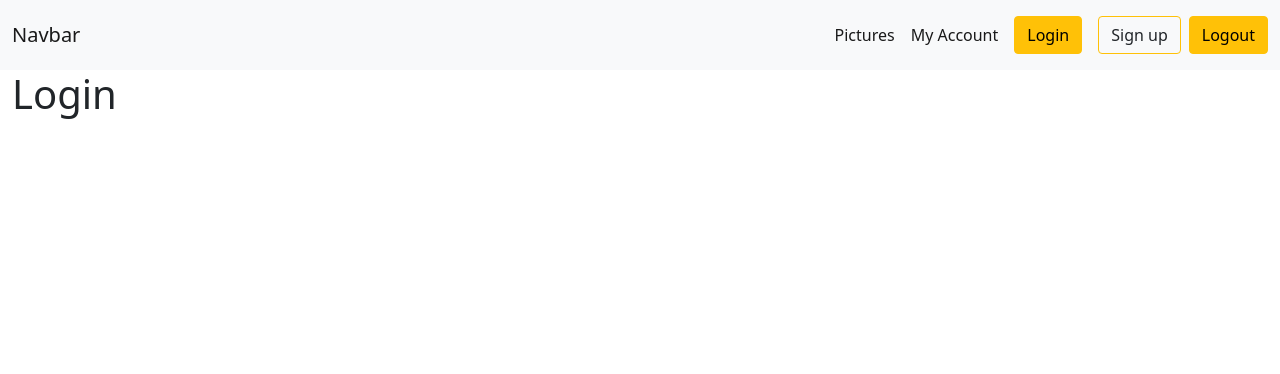
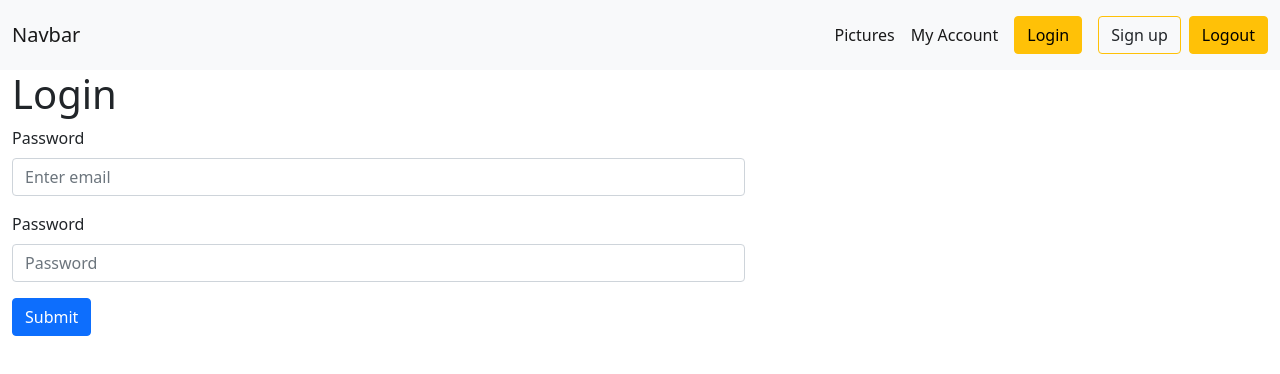
Before and after one commit to ddaniels7009/cis410-fa21-daniels-vue, a Vue app: page /login in a window 1280 px wide. Shown: the top 374 px of the page. Built offline with nearby package versions, Linux system fonts and the light colour scheme.

Commit message:
15.1 11/30 Vuex, Login

```diff
--- a/package.json
+++ b/package.json
@@ -11,7 +11,8 @@
     "axios": "^0.24.0",
     "core-js": "^3.6.5",
     "vue": "^3.0.0",
-    "vue-router": "^4.0.12"
+    "vue-router": "^4.0.12",
+    "vuex": "^4.0.2"
   },
   "devDependencies": {
     "@vue/cli-plugin-babel": "~4.5.0",
--- a/src/components/Login.vue
+++ b/src/components/Login.vue
@@ -4,15 +4,85 @@
     <div v-if="this.$route.query.signupsuccess" class="alert alert-success">
       Thanks for signin up, please log in now.
     </div>
+
+    <form @submit.prevent="onSubmit">
+      <div class="mb-3">
+        <label for="email-input" class="form-label">Password</label
+        ><input
+          type="email"
+          class="form-control"
+          id="email-input"
+          required=""
+          placeholder="Enter email"
+          v-model="email"
+        />
+      </div>
+      <div class="mb-3">
+        <label for="password-input" class="form-label">Password</label
+        ><input
+          type="password"
+          class="form-control"
+          id="password-input"
+          placeholder="Password"
+          required=""
+          v-model="password"
+        />
+      </div>
+      <button type="submit" class="btn btn-primary">Submit</button>
+
+      <p v-if="credentialsError" class="form-text text-danger">
+        Invalid credentials
+      </p>
+
+      <p v-if="loginError" class="form-text text-danger">
+        Could not log you in, please try again later
+      </p>
+    </form>
   </div>
 </template>
 
 <script>
+import axios from "axios";
 export default {
-
-}
+  data() {
+    return {
+      email: "",
+      password: "",
+      loginError: false,
+      credentialsError: false,
+    };
+  },
+  methods: {
+    onSubmit() {
+      let myFormData = {
+        email: this.email,
+        password: this.password,
+      };
+      //console.log("the forma data", myFormData);
+      axios
+        .post("/person/login", myFormData)
+        .then((myResponse) => {
+          //console.log("the response", myResponse);
+           this.$store.commit("storeTokenInApp", myResponse.data.token);
+           this.$store.commit("storeUserInApp", myResponse.data.user);
+           localStorage.setItem("token", myResponse.data.token);
+           let now = new Date();
+           let expirationDate = new Date(now.getTime() + 60 * 60 * 1000);
+           localStorage.setItem("expiration", expirationDate);
+           this.$store.dispatch("setLogoutTimer");
+           this.$router.replace("/account");
+        })
+        .catch((myError) => {
+          console.log("error in /person/login", myError);
+          if (myError.response.status == 401) {
+            this.credentialsError = true;
+          } else {
+            this.loginError = true;
+          }
+        });
+    },
+  },
+};
 </script>
 
-<style>
-
-</style>
+<style></style>
--- a/src/components/Signup.vue
+++ b/src/components/Signup.vue
@@ -93,7 +93,7 @@
         email: this.email,
         password: this.password,
       };
-       //console.log(myFormData);
+       console.log(myFormData);
       axios
         .post("/person", myFormData)
         .then((myResponse) => {
--- a/src/main.js
+++ b/src/main.js
@@ -3,9 +3,10 @@
 import axios from "axios";
 
 import myRouter from "./routes.js";
-
+import theStore from "./store.js";
 axios.defaults.baseURL = "https://cis410-fa21-daniels-api.azurewebsites.net";
 
 const myApp = createApp(App);
 myApp.use(myRouter);
+myApp.use(theStore);
 myApp.mount("#app");
--- /dev/null
+++ b/src/store.js
@@ -0,0 +1,85 @@
+import { createStore } from "vuex";
+import axios from "axios";
+import myRoutes from "./routes.js";
+
+export default createStore({
+  state: {
+    token: null,
+    user: null,
+    pictures: [],
+  },
+  mutations: {
+    storeTokenInApp(state, myToken) {
+      state.token = myToken;
+    },
+
+    storeUserInApp(state, theUser) {
+      state.user = theUser;
+    },
+    storePictures(state, pictures) {
+      state.pictures = pictures;
+    },
+    clearAuthData(state) {
+      state.token = null;
+      state.user = null;
+    },
+  },
+  actions: {
+    getPictures({ commit }) {
+      axios.get("/movies").then((aResponse) => {
+        console.log("response in /movies", aResponse);
+        commit("storeMovies", aResponse.data);
+      });
+    },
+    logout({ commit, state }) {
+      axios
+        .post("/contacts/logout", null, {
+          headers: { Authorization: `Bearer ${state.token}` },
+        })
+        .then(() => {
+          commit("clearAuthData");
+          localStorage.clear("token");
+          localStorage.clear("expiration");
+          myRoutes.replace("/");
+        })
+        .catch(() => {
+          console.log("error in loggins out");
+        });
+    },
+    tryAutoLogin({ commit }) {
+      let token = localStorage.getItem("token");
+      if (!token) {
+        return;
+      }
+
+      let expirationDate = new Date(localStorage.getItem("expiration"));
+      let now = new Date();
+      if (now >= expirationDate) {
+        return;
+      }
+
+      axios
+        .get("/contacts/me", {
+          headers: {
+            Authorization: `Bearer ${token}`,
+          },
+        })
+        .then((theResponse) => {
+          commit("storeUserInApp", theResponse.data);
+          commit("storeTokenInApp", token);
+          this.dispatch("setLogoutTimer");
+        })
+        .catch(() => {
+          myRoutes.replace("/");
+        });
+    },
+    setLogoutTimer({ dispatch }) {
+      let expirationDate = new Date(localStorage.getItem("expiration"));
+      let now = new Date();
+      let timeLeft = expirationDate - now;
+      setTimeout(() => {
+        dispatch("logout");
+      }, timeLeft);
+    },
+  },
+});
```
Also changed, not shown: 1 other file (tests, documents, lock files or other folders).
